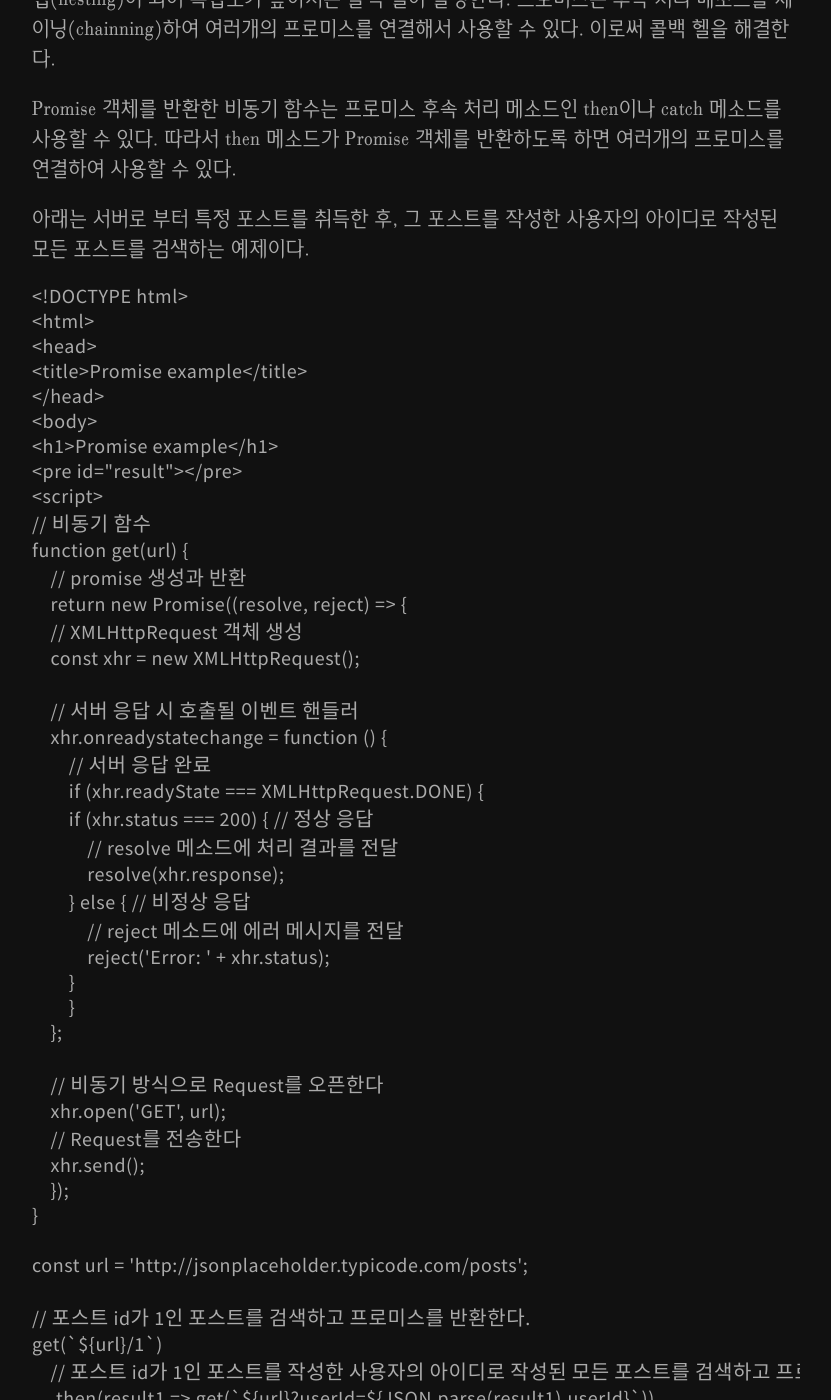
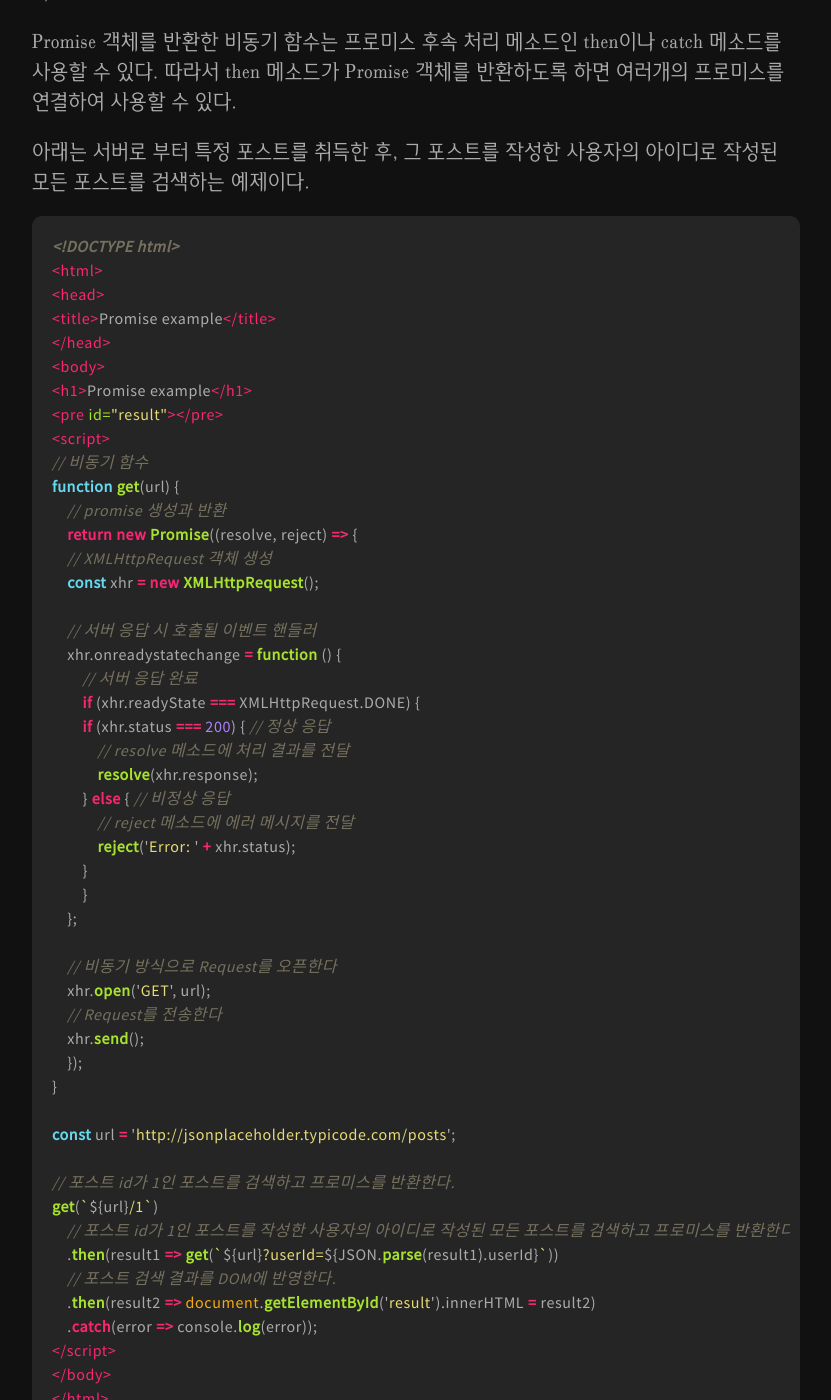
Before and after one commit to byseop/byseop.github.io, a Jekyll site: the page built from _posts/2018-05-30-es6-9-Promise.md, in a window 1280 px wide and 1400 px high, scrolled down 9837 px. Shown: the whole window, without its empty margins (224-1055 px from the left). Built offline with Jekyll 4.4.1, drawn with Linux system fonts in a browser that asks for light colours; nearby versions of some CDN libraries; comment, search, counter and statistics services are not loaded; some of the changed text lies outside the part shown.

Commit message:
posting-promise

```diff
--- a/_posts/2018-05-30-es6-9-Promise.md
+++ b/_posts/2018-05-30-es6-9-Promise.md
@@ -183,7 +183,7 @@ then 메소드는 두개의 콜백 함수를 인자로 전달 받는다. 첫번
 예외(비동기 처리에서 발생한 에러와 then 메소드에서 발생한 에러)가 발생하면 호출된다.
 
 앞에서 프로미스로 정의한 비동기 함수 get을 사용해보자. get 함수는 XMLHttpRequest 객체를 통해 Ajax 요청을 수행하므로 브라우저에서 실행하여야 한다.
-~~~HTML
+~~~html
 <!DOCTYPE html>
 <html>
 <head>
@@ -256,7 +256,7 @@ catch 메소드는 에러를 처리한다는 점에서 then 메소드의 두번
 Promise 객체를 반환한 비동기 함수는 프로미스 후속 처리 메소드인 then이나 catch 메소드를 사용할 수 있다. 따라서 then 메소드가 Promise 객체를 반환하도록 하면 여러개의 프로미스를 연결하여 사용할 수 있다.
 
 아래는 서버로 부터 특정 포스트를 취득한 후, 그 포스트를 작성한 사용자의 아이디로 작성된 모든 포스트를 검색하는 예제이다.
-~~~HTML
+~~~html
 <!DOCTYPE html>
 <html>
 <head>
```
